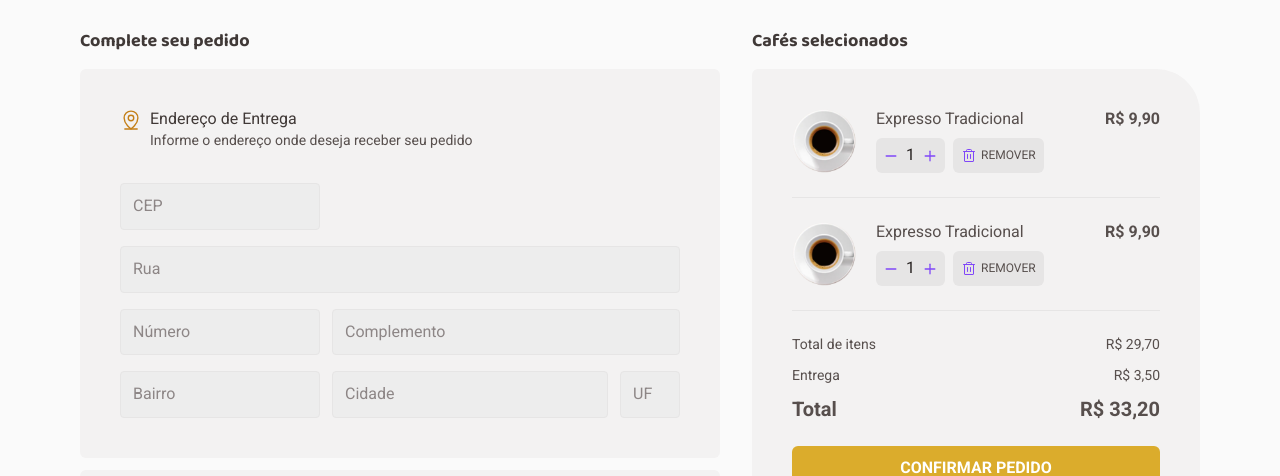
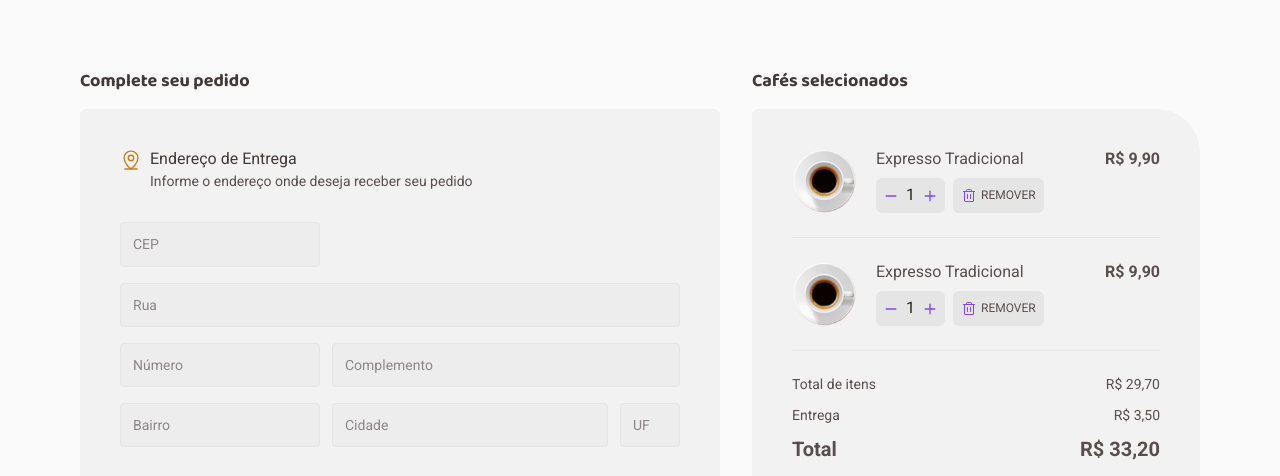
Before and after one commit to miqueiasousa/ignite-reactjs-desafio-02, a React (Vite) app: page /checkout in a window 1280 px wide. Shown: the part 334-810 px from the top of the page. Built offline with nearby package versions, Linux system fonts and the light colour scheme.

Commit message:
chore: improve forms style

```diff
--- a/src/pages/Checkout/Checkout.styles.ts
+++ b/src/pages/Checkout/Checkout.styles.ts
@@ -1,18 +1,24 @@
 import styled from 'styled-components'
+
+interface FormBodyProps {
+  gridTemplateColumns: string
+}
+
+interface FormItemProps {
+  gridColumns: number
+}
 
 export const CheckoutContainer = styled.main`
   display: grid;
   grid-template-columns: 1fr 28rem;
   gap: 2rem;
-`
-
-export const FormContainer = styled.div`
-  display: flex;
-  flex-direction: column;
-  gap: 0.75rem;
+  padding-block: 2.5rem;
 `
 
 export const Form = styled.form`
+  display: flex;
+  flex-direction: column;
+  gap: 2rem;
   background-color: ${props => props.theme.colors.base.card};
   border-radius: 6px;
   padding: 2.5rem;
@@ -21,53 +27,29 @@ export const Form = styled.form`
 export const FormHeader = styled.div`
   display: flex;
   gap: 0.5rem;
-  margin-bottom: 2rem;
 `
 
-export const FormTitle = styled.h3`
+export const FormTitle = styled.h4`
   font-size: ${props => props.theme.fontSize.base};
   font-weight: 400;
   color: ${props => props.theme.colors.base.subtitle};
 `
 
-export const FormDescription = styled.span`
+export const FormDescription = styled.p`
   font-size: ${props => props.theme.fontSize.sm};
   color: ${props => props.theme.colors.base.text};
 `
 
-export const FormGroup = styled.div`
+export const FormBody = styled.div<FormBodyProps>`
   display: grid;
-  grid-template-columns: 12.5rem 1fr 3.75rem;
+  grid-template-columns: ${props =>
+    props.gridTemplateColumns.replaceAll('_', ' ')};
   column-gap: 0.75rem;
   row-gap: 1rem;
+`
 
-  #cep {
-    grid-column: 1 / 2;
-  }
-
-  #rua {
-    grid-column: 1 / span 3;
-  }
-
-  #numero {
-    grid-column: 1 / 2;
-  }
-
-  #complemento {
-    grid-column: 2 / span 2;
-  }
-
-  #bairro {
-    grid-column: 1 / 2;
-  }
-
-  #cidade {
-    grid-column: 2 / 3;
-  }
-
-  #uf {
-    grid-column: 3 / 4;
-  }
+export const FormItem = styled.div<FormItemProps>`
+  grid-column: span ${props => props.gridColumns};
 `
 
 export const Input = styled.input`
@@ -75,6 +57,8 @@ export const Input = styled.input`
   border: 1px solid ${props => props.theme.colors.base.button};
   padding: 0.75rem;
   border-radius: 4px;
+  width: 100%;
+  font-size: ${props => props.theme.fontSize.sm};
 
   &::placeholder {
     color: ${props => props.theme.colors.base.label};
@@ -86,13 +70,7 @@ export const Input = styled.input`
   }
 `
 
-export const Select = styled.div`
-  display: grid;
-  grid-template-columns: repeat(3, 1fr);
-  gap: 0.75rem;
-`
-
-export const SelectItem = styled.label`
+export const LabelSelect = styled.label`
   display: flex;
   gap: 0.75rem;
   padding: 1rem;
--- a/src/pages/Checkout/Checkout.tsx
+++ b/src/pages/Checkout/Checkout.tsx
@@ -24,39 +24,57 @@ export function Checkout() {
         <Title as="h2" variant="xs" color={theme.colors.base.subtitle}>
           Complete seu pedido
         </Title>
-        <S.FormContainer>
+        <Stack spacing={3}>
           <S.Form>
             <S.FormHeader>
               <MapPinLine size={22} color="#C47F17" />
-              <div>
+              <Stack spacing={0.5}>
                 <S.FormTitle>Endereço de Entrega</S.FormTitle>
                 <S.FormDescription>
                   Informe o endereço onde deseja receber seu pedido
                 </S.FormDescription>
-              </div>
+              </Stack>
             </S.FormHeader>
-            <S.FormGroup>
+            <S.FormBody gridTemplateColumns="12.5rem_1fr_3.75rem">
+              <S.FormItem gridColumns={1}>
                 <S.Input id="cep" type="text" placeholder="CEP" />
+              </S.FormItem>
+              <S.FormItem gridColumns={3}>
                 <S.Input id="rua" type="text" placeholder="Rua" />
+              </S.FormItem>
+              <S.FormItem gridColumns={1}>
                 <S.Input id="numero" type="number" placeholder="Número" />
-              <S.Input id="complemento" type="text" placeholder="Complemento" />
+              </S.FormItem>
+              <S.FormItem gridColumns={2}>
+                <S.Input
+                  id="complemento"
+                  type="text"
+                  placeholder="Complemento"
+                />
+              </S.FormItem>
+              <S.FormItem gridColumns={1}>
                 <S.Input id="bairro" type="text" placeholder="Bairro" />
+              </S.FormItem>
+              <S.FormItem gridColumns={1}>
                 <S.Input id="cidade" type="text" placeholder="Cidade" />
+              </S.FormItem>
+              <S.FormItem gridColumns={1}>
                 <S.Input id="uf" type="text" placeholder="UF" />
-            </S.FormGroup>
+              </S.FormItem>
+            </S.FormBody>
           </S.Form>
           <S.Form>
             <S.FormHeader>
               <CurrencyDollar size={22} color="#8047F8" />
-              <div>
+              <Stack spacing={0.5}>
                 <S.FormTitle>Pagamento</S.FormTitle>
                 <S.FormDescription>
                   O pagamento é feito na entrega. Escolha a forma que deseja
                   pagar
                 </S.FormDescription>
-              </div>
+              </Stack>
             </S.FormHeader>
-            <S.Select>
+            <S.FormBody gridTemplateColumns="repeat(3, 1fr)">
               <div>
                 <input
                   type="radio"
@@ -65,10 +83,10 @@ export function Checkout() {
                   id="credit"
                   hidden
                 />
-                <S.SelectItem htmlFor="credit">
+                <S.LabelSelect htmlFor="credit">
                   <CreditCard size={16} />
                   <span>Cartão de crédito</span>
-                </S.SelectItem>
+                </S.LabelSelect>
               </div>
               <div>
                 <input
@@ -78,10 +96,10 @@ export function Checkout() {
                   id="debit"
                   hidden
                 />
-                <S.SelectItem htmlFor="debit">
+                <S.LabelSelect htmlFor="debit">
                   <Bank size={16} />
                   <span>cartão de débito</span>
-                </S.SelectItem>
+                </S.LabelSelect>
               </div>
               <div>
                 <input
@@ -91,14 +109,14 @@ export function Checkout() {
                   id="cash"
                   hidden
                 />
-                <S.SelectItem htmlFor="cash">
+                <S.LabelSelect htmlFor="cash">
                   <Money size={16} />
                   <span>dinheiro</span>
-                </S.SelectItem>
+                </S.LabelSelect>
               </div>
-            </S.Select>
+            </S.FormBody>
           </S.Form>
-        </S.FormContainer>
+        </Stack>
       </Stack>
       <Stack spacing={4}>
         <Title as="h2" variant="xs" color={theme.colors.base.subtitle}>
```
Lines whose indentation alone changed are shown as unchanged.
